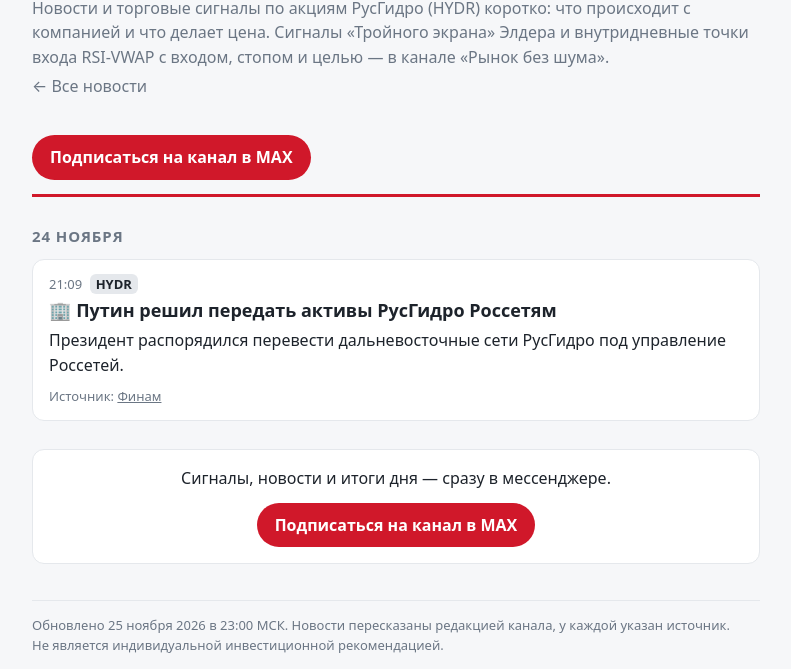
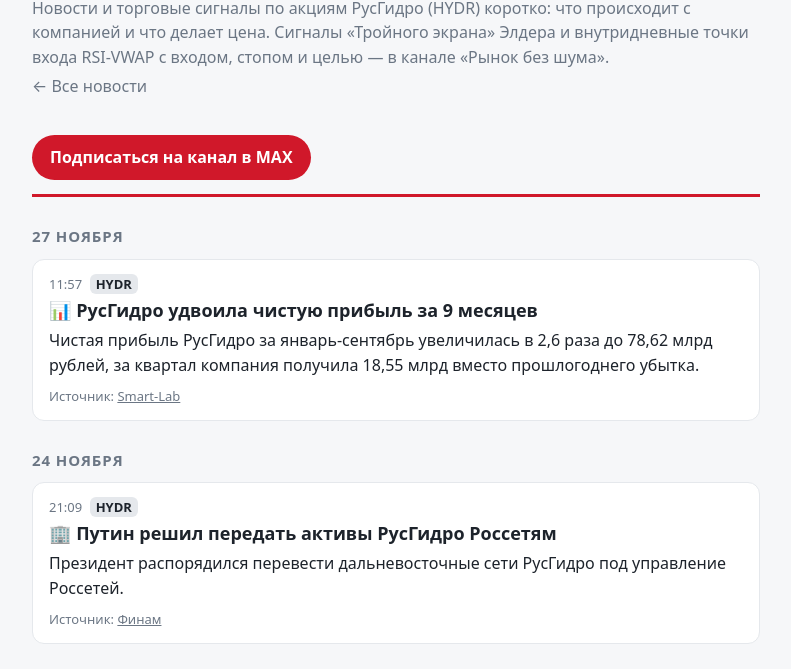
Before and after one commit to zerocool148/zerocool148.github.io, a plain HTML site: page news/t/hydr/index.html in a window 1280 px wide. Shown: the part 79-748 px from the top of the page, without its empty margins (244-1035 px from the left). Drawn offline with Linux system fonts and the light colour scheme.

Commit message:
Бумага HYDR 27.11 12:01

```diff
--- a/news/t/hydr/index.html
+++ b/news/t/hydr/index.html
@@ -32,11 +32,13 @@ footer{margin-top:36px;color:var(--muted);font-size:13px;border-top:1px solid va
 <body><div class="wrap">
 <header><h1><a href="../../index.html">РусГидро (HYDR)</a></h1><p class="sub">Новости и торговые сигналы по акциям РусГидро (HYDR) коротко: что происходит с компанией и что делает цена. Сигналы «Тройного экрана» Элдера и внутридневные точки входа RSI-VWAP с входом, стопом и целью — в канале «Рынок без шума».</p><p class="sub"><a href="../../index.html">← Все новости</a></p><br><a class="cta" href="https://max.ru/se14875642_biz">Подписаться на канал в MAX</a></header>
 <main>
+<h2>27 ноября</h2>
+<article id="n1q3ip1p"><div class="meta"><time datetime="2026-11-27T11:57:21+03:00">11:57</time> <a class="tick" href="../../t/hydr/">HYDR</a></div><h3>📊 РусГидро удвоила чистую прибыль за 9 месяцев</h3><p>Чистая прибыль РусГидро за январь-сентябрь увеличилась в 2,6 раза до 78,62 млрд рублей, за квартал компания получила 18,55 млрд вместо прошлогоднего убытка.</p><p class="src">Источник: <a href="https://smart-lab.ru/blog/1380431.php" rel="nofollow noopener" target="_blank">Smart-Lab</a></p></article>
 <h2>24 ноября</h2>
 <article id="nfy3oxr"><div class="meta"><time datetime="2026-11-24T21:09:39+03:00">21:09</time> <a class="tick" href="../../t/hydr/">HYDR</a></div><h3>🏢 Путин решил передать активы РусГидро Россетям</h3><p>Президент распорядился перевести дальневосточные сети РусГидро под управление Россетей.</p><p class="src">Источник: <a href="https://www.finam.ru/publications/item/putin-poruchil-utverdit-plan-peredachi-rossetyam-setevykh-aktivov-rusgidro-na-dalnem-vostoke-20261124-2113/" rel="nofollow noopener" target="_blank">Финам</a></p></article>
 <div class="ctabox">Сигналы, новости и итоги дня — сразу в мессенджере.<br><a class="cta" href="https://max.ru/se14875642_biz">Подписаться на канал в MAX</a></div>
 </main>
-<footer>Обновлено 25 ноября 2026 в 23:00 МСК. Новости пересказаны редакцией канала, у каждой указан источник.<br>
+<footer>Обновлено 27 ноября 2026 в 12:01 МСК. Новости пересказаны редакцией канала, у каждой указан источник.<br>
 Не является индивидуальной инвестиционной рекомендацией.</footer>
 </div></body>
 </html>
```
